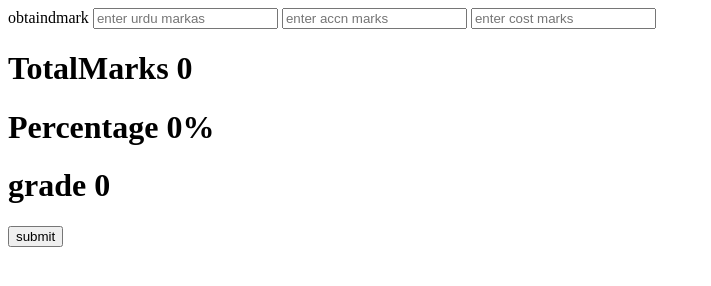
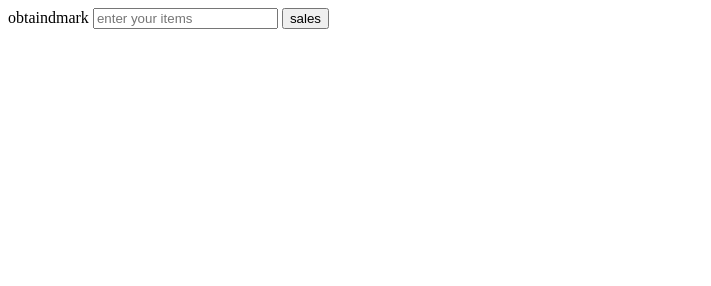
Before and after one commit to anus26/js-assigment, a plain HTML site: page assigment/no 01/index.html in a window 1280 px wide. Shown: the whole page, without its empty margins (0-711 px from the left). Drawn offline with Linux system fonts and the light colour scheme.

Commit message:
modified

```diff
--- a/assigment/no 01/index.html
+++ b/assigment/no 01/index.html
@@ -70,15 +70,17 @@
 <h1>grade: <span id="grade">0</span></h1>
 <button onclick="submit()">submit</button>
  -->
-<input type="text " placeholder="enter urdu markas" id="urdu-marks">
+<!-- <input type="text " placeholder="enter urdu markas" id="urdu-marks">
 <input type="text" placeholder="enter accn marks" id="accn-marks">
 <input type="text" placeholder="enter cost marks" id="cost-marks">
 
 
 <h1>TotalMarks <span id="total-marks">0</span></h1>
 <h1>Percentage <span id="Percentage">0</span>%</h1>
-<h1>grade <span id="grade">0</span></h1>
-<button onclick="calpercentage()">submit</button>
+<h1>grade <span id="grade">0</span></h1> -->
+<!-- <button onclick="calpercentage()">submit</button> -->
+<input type="text" placeholder="enter your items" id="input">
+<button onclick="submit()">sales</buton>
 
     <script src="./script.js"></script>
 </body>
--- a/assigment/no 01/script.js
+++ b/assigment/no 01/script.js
@@ -83,34 +83,48 @@
 //     }
 // }
 
-var urduMarks=document.querySelector('#urdu-marks');
-var accnMarks=document.querySelector('#accn-marks');
-var costMarks=document.querySelector('#cost-marks');
-var studentTotal=document.querySelector('#total-marks');
-var studentPercentage=document.querySelector('#studentPercentage');
-var grade=document.querySelector('#grade');
+// var urduMarks=document.querySelector('#urdu-marks');l-marks');
+// var studentPercentage=document.querySelector('#studentPercentage');
+// var grade=document.querySelector('#grade');
 
-function calpercentage(){
-    console.log(urduMarks.value);
-    console.log(accnMarks.value);
-    console.log(costMarks.value);
-    var totalMarks=300;
-    var obtainedMarks= +urduMarks.value + +accnMarks.value + +costMarks.value;
-    console.log('obtained marks ===>', obtainedMarks);
-    studentTotal.innerHTML=obtainedMarks;
+// function calpercentage(){
+//     console.log(urduMarks.value);
+//     console.log(accnMarks.value);
+//     console.log(costMarks.value);
+//     var totalMarks=300;
+//     var obtainedMarks= +urduMarks.value + +accnMarks.value + +costMarks.value;
+//     console.log('obtained marks ===>', obtainedMarks);
+//     studentTotal.innerHTML=obtainedMarks;
+// var accnMarks=document.querySelector('#accn-marks');
+// var costMarks=document.querySelector('#cost-marks');
+// var studentTotal=document.querySelector('#tota
 
-    var Percentage =obtainedMarks/totalMarks*100;
-    Percentage.innerHTML=studentPercentage;
+//     var Percentage =obtainedMarks/totalMarks*100;
+//     Percentage.innerHTML=studentPercentage;
 
-    if(Percentage >80){
-        grade.innerHTML='A+'
-    }else if(Percentage >70){
-        grade.innerHTML='A'
+//     if(Percentage >80){
+//         grade.innerHTML='A+'
+//     }else if(Percentage >70){
+//         grade.innerHTML='A'
 
-    }else if(Percentage >50)[
-        grade.innerHTML='B'
-    ]
-    else{
-        grade.innerHTML='fails'
+//     }else if(Percentage >50)[
+//         grade.innerHTML='B'
+//     ]
+//     else{
+//         grade.innerHTML='fails'
+//     }
+// }
+
+const sales=['comb','pin' ,'clips', 'fancyitems',  'elastic','azharband','hanger'];
+const input=document.querySelector('#input');
+
+function submit(){
+    console.log(input.value);
+    if(sales.includes(input.value)){
+        console.log('items is avalible');
+
+    }else{
+        console.log('not avalible')
+
     }
 }
```
